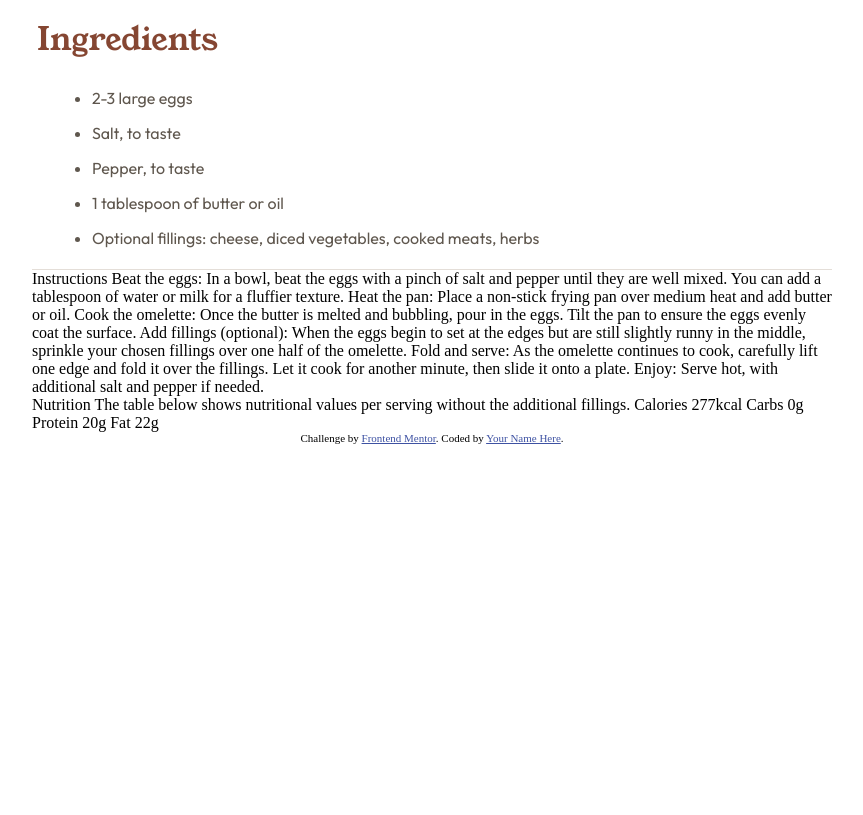
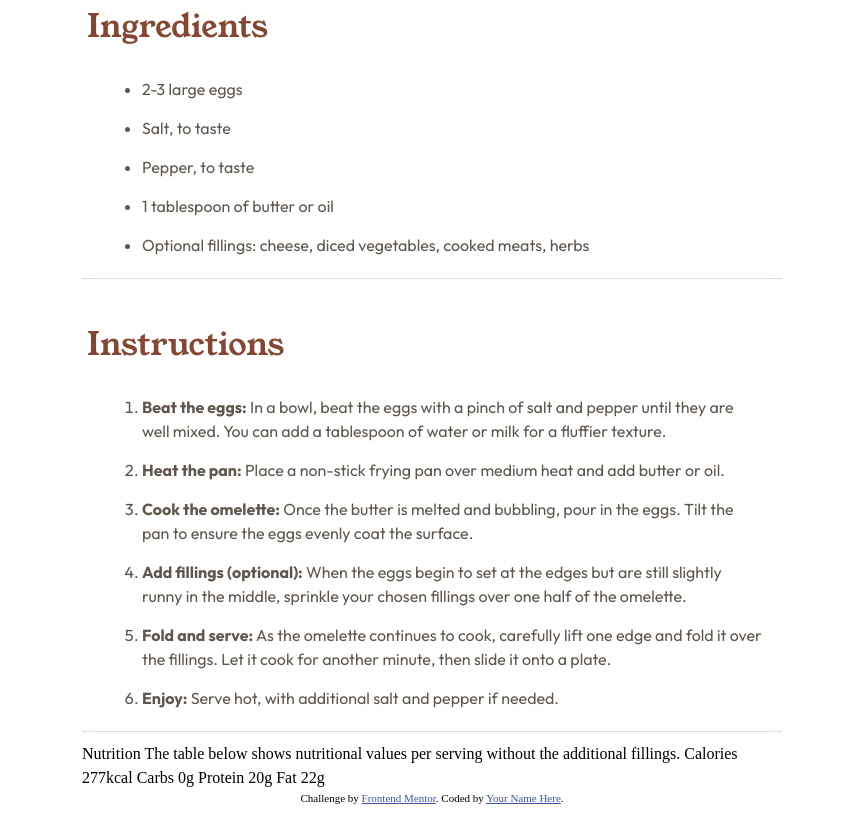
Before and after one commit to chrislloyd876/recipe-page-frontend, a plain HTML site: page index.html in a window 1280 px wide. Shown: the part 758-1573 px from the top of the page, without its empty margins (208-1071 px from the left). Before the commit the page ends 1210 px from the top, so only its background shows below. Drawn offline with Linux system fonts and the light colour scheme.

Commit message:
Complete Editing of Instructions section

```diff
--- a/index.html
+++ b/index.html
@@ -37,23 +37,19 @@
       </ul>
     </section>
     <section class="instructions">
-      Instructions
-
-      Beat the eggs: In a bowl, beat the eggs with a pinch of salt and pepper until they are well mixed.
-      You can add a tablespoon of water or milk for a fluffier texture.
-
-      Heat the pan: Place a non-stick frying pan over medium heat and add butter or oil.
-
-      Cook the omelette: Once the butter is melted and bubbling, pour in the eggs. Tilt the pan to ensure
-      the eggs evenly coat the surface.
-
-      Add fillings (optional): When the eggs begin to set at the edges but are still slightly runny in the
-      middle, sprinkle your chosen fillings over one half of the omelette.
-
-      Fold and serve: As the omelette continues to cook, carefully lift one edge and fold it over the
-      fillings. Let it cook for another minute, then slide it onto a plate.
-
-      Enjoy: Serve hot, with additional salt and pepper if needed.
+      <h1>Instructions</h1>
+      <ol>
+        <li><strong>Beat the eggs:</strong> In a bowl, beat the eggs with a pinch of salt and pepper until they are well mixed.
+          You can add a tablespoon of water or milk for a fluffier texture.</li>
+        <li><strong>Heat the pan:</strong> Place a non-stick frying pan over medium heat and add butter or oil.</li>
+        <li><strong>Cook the omelette:</strong> Once the butter is melted and bubbling, pour in the eggs. Tilt the pan to ensure
+          the eggs evenly coat the surface.</li>
+        <li><strong>Add fillings (optional):</strong> When the eggs begin to set at the edges but are still slightly runny in the
+          middle, sprinkle your chosen fillings over one half of the omelette.</li>
+        <li><strong>Fold and serve:</strong> As the omelette continues to cook, carefully lift one edge and fold it over the
+          fillings. Let it cook for another minute, then slide it onto a plate.</li>
+        <li><strong>Enjoy:</strong> Serve hot, with additional salt and pepper if needed.</li>
+      </ol>
     </section>
     <section class="nutrition">
 
--- a/styles.css
+++ b/styles.css
@@ -3,6 +3,7 @@ body{
     place-items: center;
     min-height: 100vh;
     font-size: 16px;
+    line-height: 1.5;
 }
 
 /*making all elements their actual size*/
@@ -20,7 +21,7 @@ main{
     display: flex;
     flex-direction: column;
     align-items: center;
-    max-width: 800px;
+    max-width: 700px;
 }
 
 img{
@@ -68,9 +69,10 @@ h1{
     src: url('assets/fonts/young-serif/YoungSerif-Regular.ttf');
 }
 
-.ingredients{
+.ingredients, .instructions{
     width: 100%;
     border-bottom: 1px hsl(30, 18%, 87%) solid;
+    margin-bottom: 10px;
     padding: 5px;
 }
 
```
